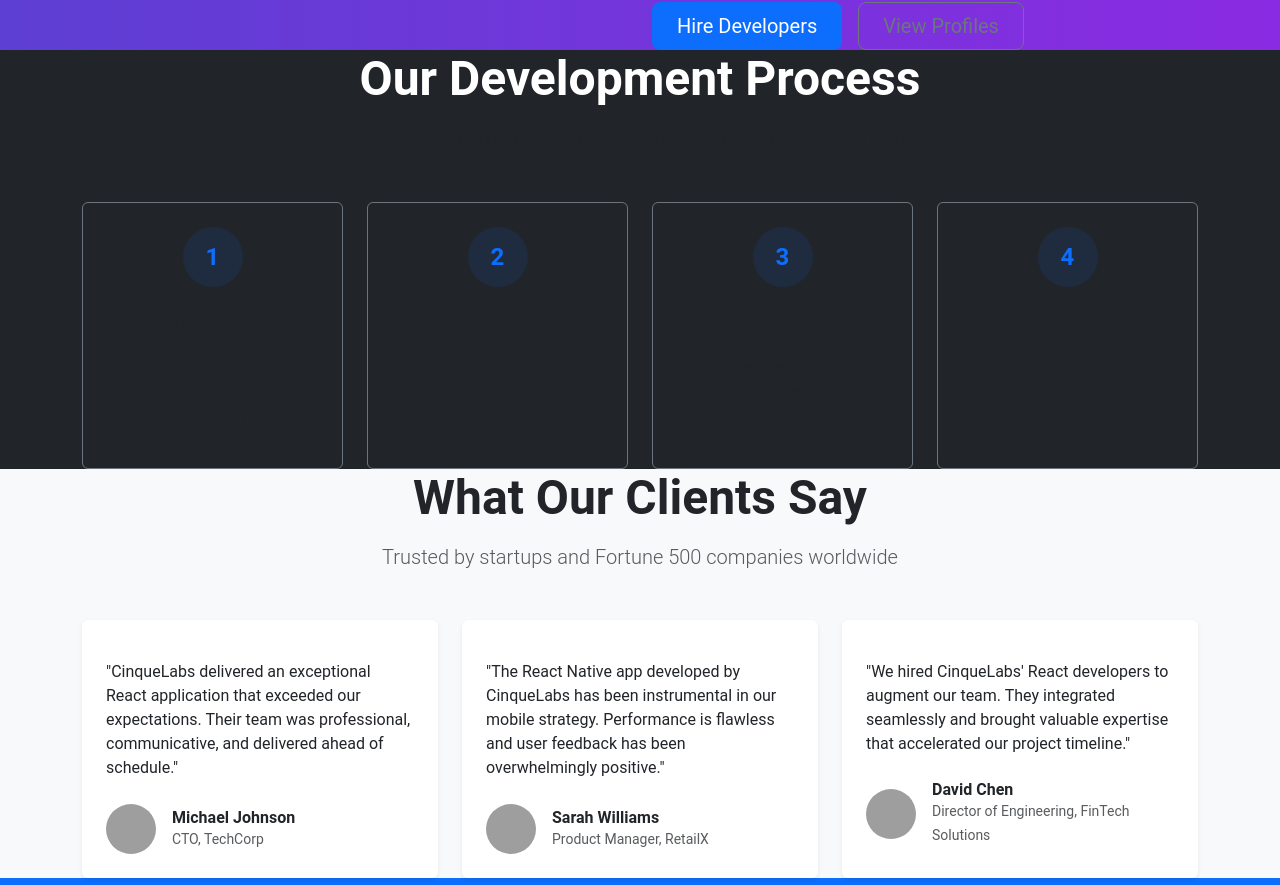
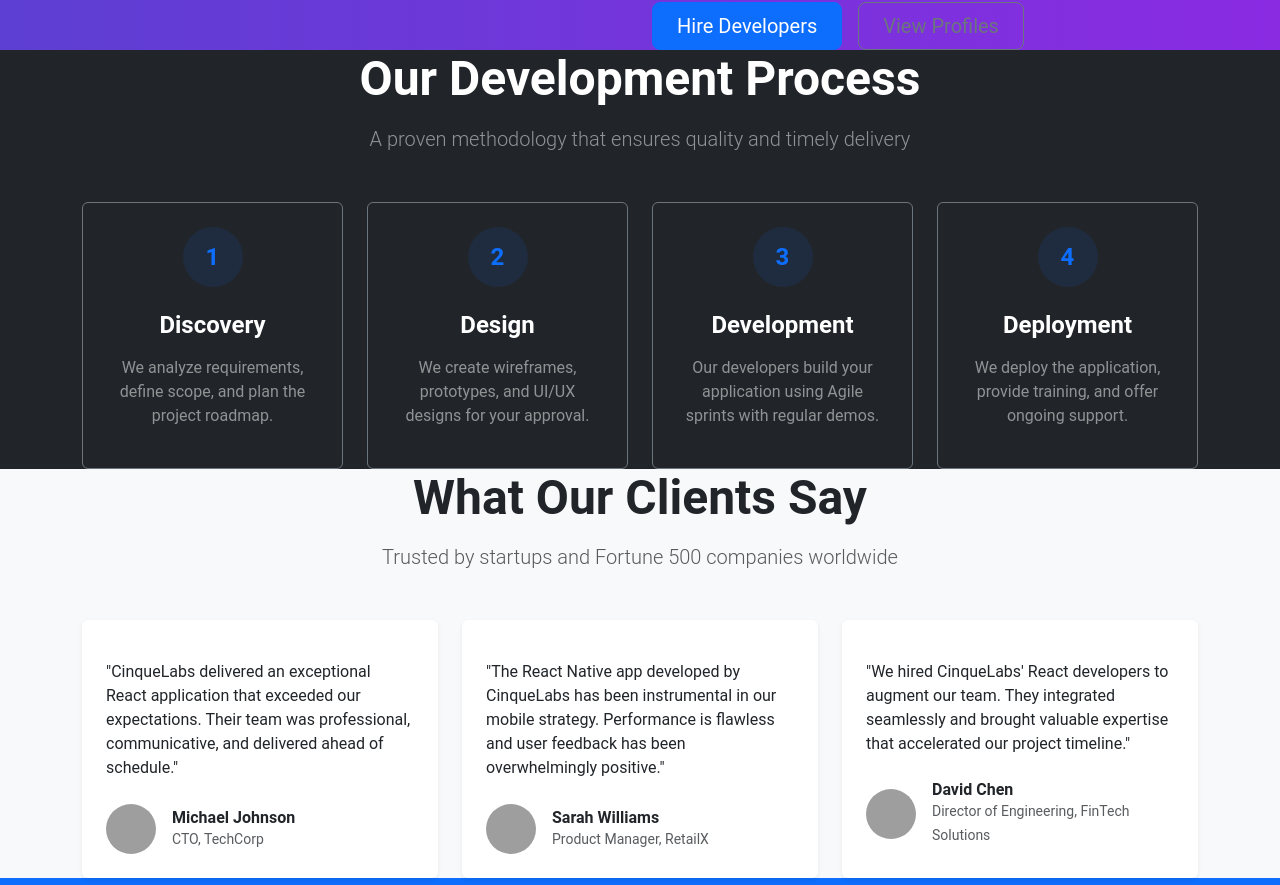
Before and after one commit to MarkKibet/Portfolio, a React (Vite) app: page /ReactJS in a window 1280 px wide. Shown: the part 2820-3705 px from the top of the page. Built offline with nearby package versions, Linux system fonts and the light colour scheme; grey boxes are pictures that could not be loaded.

Commit message:
improved process section

```diff
--- a/src/components/ReactJS.jsx
+++ b/src/components/ReactJS.jsx
@@ -415,7 +415,7 @@ const ReactJSPage = () => {
         <div className="container">
           <div className="text-center mb-5">
             <h2 className="display-5 fw-bold mb-3">Our Development Process</h2>
-            <p className="lead text-muted mx-auto" style={{maxWidth: '700px'}}>
+            <p className="lead text-white-50 mx-auto" style={{maxWidth: '700px'}}>
               A proven methodology that ensures quality and timely delivery
             </p>
           </div>
@@ -427,8 +427,8 @@ const ReactJSPage = () => {
                   <div className="bg-primary bg-opacity-10 text-primary rounded-circle d-inline-flex align-items-center justify-content-center mb-4" style={{width: '60px', height: '60px'}}>
                     <span className="fs-4 fw-bold">1</span>
                   </div>
-                  <h4 className="fw-bold mb-3">Discovery</h4>
-                  <p className="text-muted">
+                  <h4 className="fw-bold mb-3 text-white">Discovery</h4>
+                  <p className="text-white-50">
                     We analyze requirements, define scope, and plan the project roadmap.
                   </p>
                 </div>
@@ -440,8 +440,8 @@ const ReactJSPage = () => {
                   <div className="bg-primary bg-opacity-10 text-primary rounded-circle d-inline-flex align-items-center justify-content-center mb-4" style={{width: '60px', height: '60px'}}>
                     <span className="fs-4 fw-bold">2</span>
                   </div>
-                  <h4 className="fw-bold mb-3">Design</h4>
-                  <p className="text-muted">
+                  <h4 className="fw-bold mb-3 text-white">Design</h4>
+                  <p className="text-white-50">
                     We create wireframes, prototypes, and UI/UX designs for your approval.
                   </p>
                 </div>
@@ -453,8 +453,8 @@ const ReactJSPage = () => {
                   <div className="bg-primary bg-opacity-10 text-primary rounded-circle d-inline-flex align-items-center justify-content-center mb-4" style={{width: '60px', height: '60px'}}>
                     <span className="fs-4 fw-bold">3</span>
                   </div>
-                  <h4 className="fw-bold mb-3">Development</h4>
-                  <p className="text-muted">
+                  <h4 className="fw-bold mb-3 text-white">Development</h4>
+                  <p className="text-white-50">
                     Our developers build your application using Agile sprints with regular demos.
                   </p>
                 </div>
@@ -466,8 +466,8 @@ const ReactJSPage = () => {
                   <div className="bg-primary bg-opacity-10 text-primary rounded-circle d-inline-flex align-items-center justify-content-center mb-4" style={{width: '60px', height: '60px'}}>
                     <span className="fs-4 fw-bold">4</span>
                   </div>
-                  <h4 className="fw-bold mb-3">Deployment</h4>
-                  <p className="text-muted">
+                  <h4 className="fw-bold mb-3 text-white">Deployment</h4>
+                  <p className="text-white-50">
                     We deploy the application, provide training, and offer ongoing support.
                   </p>
                 </div>
```
